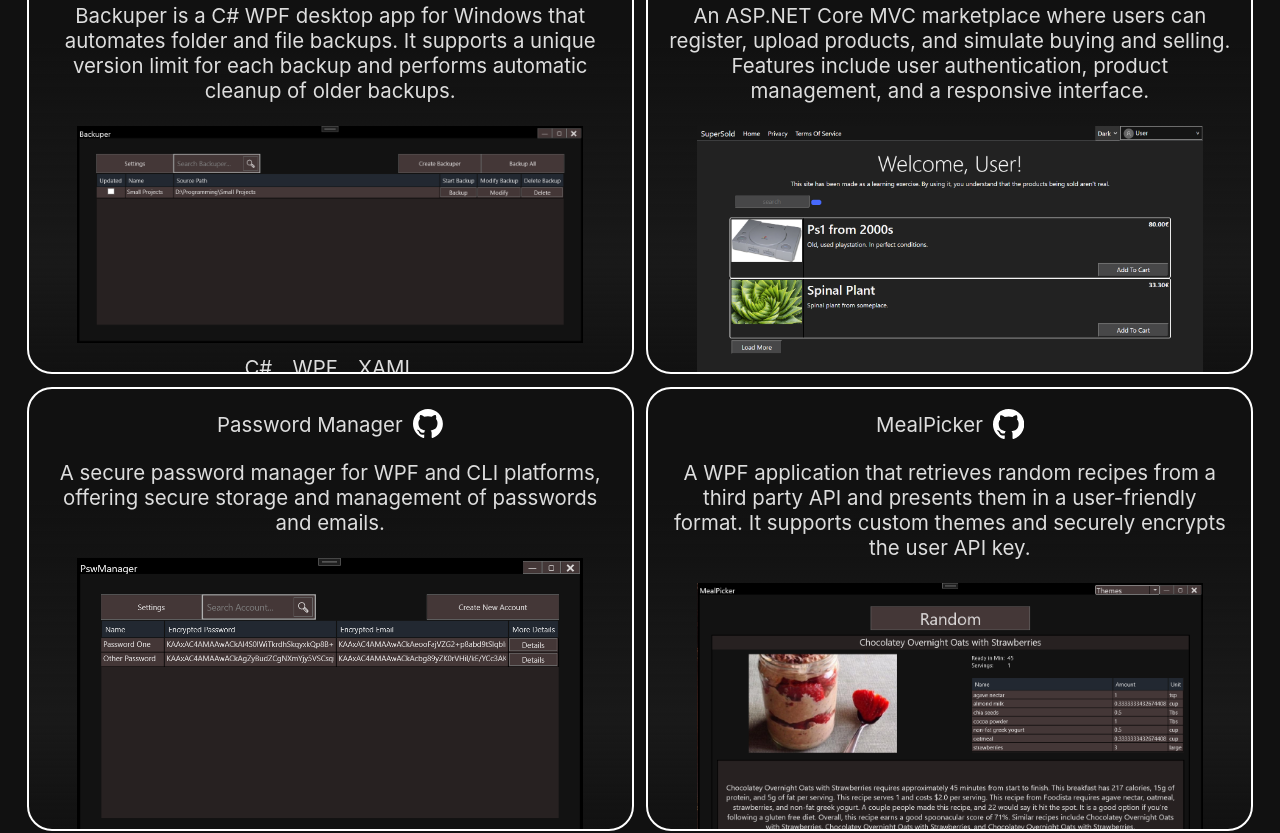
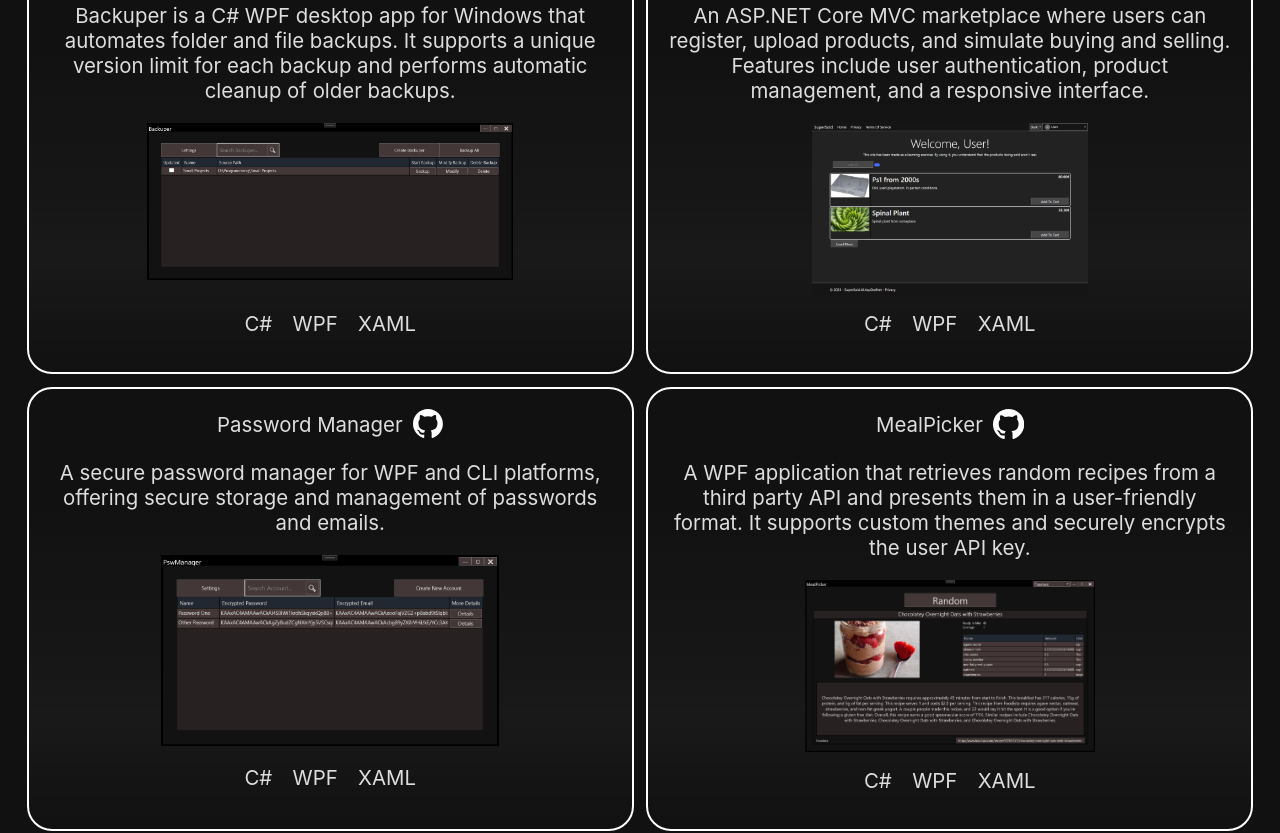
Before and after one commit to Faboid/portfolio, a React (Create React App) app: page / in a window 1280 px wide. Shown: the part 1120-1953 px from the top of the page. Built offline with nearby package versions, Linux system fonts and the light colour scheme; the HTML template or start-up script is replaced by a standard one.

Commit message:
Improved image layout and implemented "full screen zoom in" functionality.

```diff
--- a/src/sections/Projects.css
+++ b/src/sections/Projects.css
@@ -28,7 +28,9 @@
     overflow: hidden;
 
     display: grid;
-    grid-template-rows: auto 1fr auto;
+    grid-template-rows: 1fr 3fr 1fr;
+    grid-auto-flow: row;
+    grid-auto-rows: minmax(0, 1fr);
 
 }
 
@@ -43,12 +45,12 @@
 }
 
 .project-image-area {
+    overflow:hidden;
 }
 
 .project-image {
-    max-width: 90%;
-    height: 100%;
-    object-fit: contain;
+    max-width: 65%;
+    max-height:100%;
 }
 
 .project-tech-area {
@@ -66,3 +68,45 @@
         grid-template-columns: 1fr;
     }
 }
+
+.full-screen {
+    position: fixed;
+    top:0;
+    left:0;
+    height:100%;
+    width:100%;
+
+    background-color: #00000077;
+
+    display: flex;
+    align-items: center;
+    animation: 200ms fade-in;
+}
+
+.img-container {
+    margin:auto;
+    animation: 200ms scale-up;
+}
+
+.img-container > .project-image {
+    max-width:100%;
+    box-shadow: 0px -10px 50px 35px rgba(0, 0, 0, 0.8);
+}
+
+@keyframes fade-in {
+    from {
+        opacity: 0;
+    }
+    to {
+        opacity: 1;
+    }
+}
+
+@keyframes scale-up {
+    from {
+        scale: 0;
+    }
+    to {
+        scale: 1;
+    }
+}
--- a/src/sections/Projects.js
+++ b/src/sections/Projects.js
@@ -1,3 +1,4 @@
+import { useState } from 'react';
 import GithubMark from '../components/GithubMark';
 import projects from '../data/projects.json';
 import './Projects.css';
@@ -35,7 +36,7 @@ function Project({ project}) {
             </div>
 
             <div className='project-image-area'>
-                <img className="project-image" src={process.env.PUBLIC_URL + '/images/projects' + project.image} alt="view"/>
+                <Image image={project.image}/>
             </div>
 
             <div className='project-tech-area'>
@@ -49,3 +50,28 @@ function Project({ project}) {
         </div>
     );
 }
+
+function Image({ image }) {
+
+    const [focused, setFocused] = useState(false);
+
+    if(!focused) {
+        return (
+            <img onMouseDown={() => setFocused(true)} className="project-image" src={process.env.PUBLIC_URL + '/images/projects' + image} alt="view"/>
+        );
+    }
+
+    return (
+        <>
+            <img onMouseDown={() => setFocused(true)} className="project-image" src={process.env.PUBLIC_URL + '/images/projects' + image} alt="view"/>
+
+            <div className='full-screen' onMouseDown={() => setFocused(false)}>
+                <div className='img-container'>
+                    <img className="project-image" src={process.env.PUBLIC_URL + '/images/projects' + image} alt="view"/>
+                </div>
+            </div>
+
+        </>
+    );
+
+}
```
